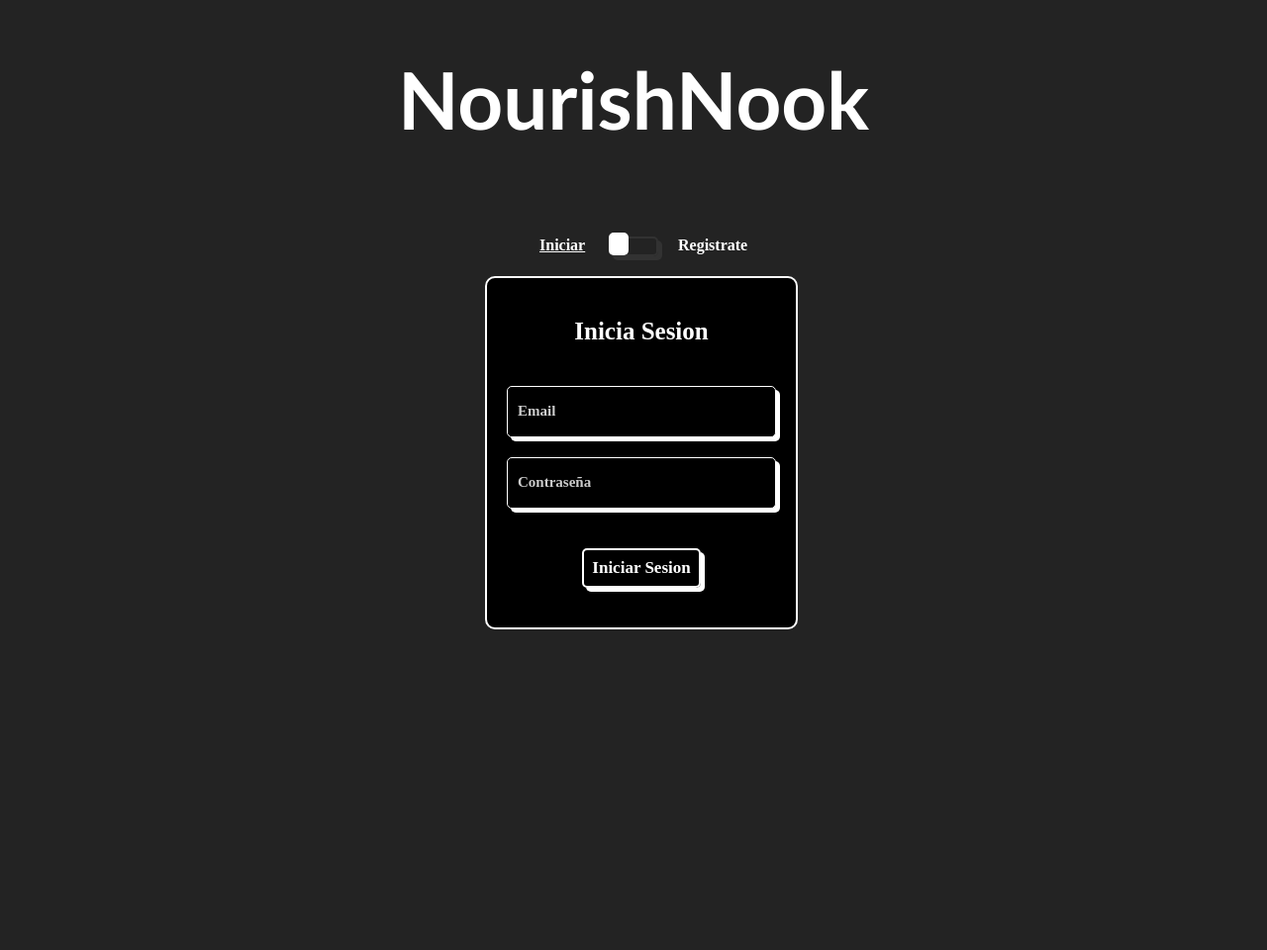
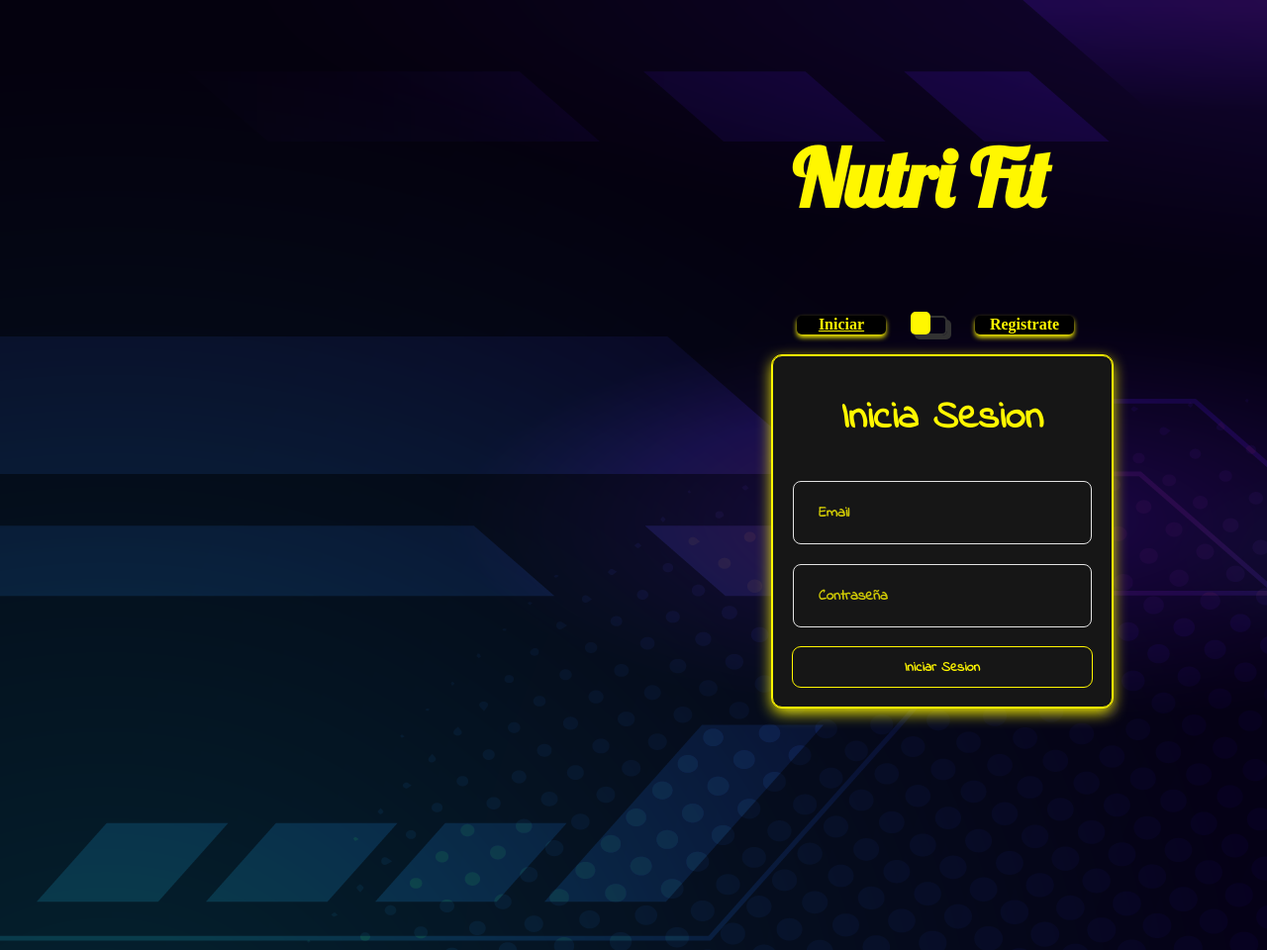
Before and after one commit to CarlosManuelEusebioAlejo/proyecto_integrador_2, a PHP site: page /singIn.html in a window 1280 px wide; the page is wider, and only the part inside the window is pictured. Shown: that part at 99% size. Before the commit the page ends 636 px from the top of that part, so only its background shows below. Run offline with PHP 8.4, Linux system fonts and the light colour scheme.

Commit message:
agrege 2da opcion de inicio de sesion, agrege una imagen de fondo, y agrege nuevos estilos

```diff
--- a/InicioSesion/singIn.html
+++ b/InicioSesion/singIn.html
@@ -11,12 +11,26 @@
     <link rel="preload" href="styles/styles.css" as="style">
     <link  href="styles/styles.css" rel="stylesheet">
     <!----Termina los styles------------------------------->
+    <!--Tipografias google fonts--------------------------->
+    <!--Primer tipografia-->
+    <link rel="preconnect" href="https://fonts.googleapis.com">
+    <link rel="preconnect" href="https://fonts.gstatic.com" crossorigin>
+    <link href="https://fonts.googleapis.com/css2?family=Lobster&display=swap" rel="stylesheet">
+    <!--primera tipografia-->
+    <!--Segunda tipografia-->
+    <link rel="preconnect" href="https://fonts.googleapis.com">
+    <link rel="preconnect" href="https://fonts.gstatic.com" crossorigin>
+    <link href="https://fonts.googleapis.com/css2?family=Indie+Flower&display=swap" rel="stylesheet">
+      <!--Fin de tipografias google fonts------------------->
+    <!----------------------------------------------------->
 
     <title>Document</title>
 </head>
 <body class="fondo-body">
+   <center>
+      <section class="imagen-fondo">
          <!--Inicio de titulo-------------------------->
-    <h1 class="titulo">NourishNook</h1>
+         <h1 class="titulo">Nutri Fit</h1>
          <!--fin de titulo----------------------------->
          <!--Inicio de sesion------------------------------------->
          <section class="cuadro-inicioSesion">
@@ -53,5 +67,7 @@
             <!--Fin de form---------------------------------------------------------------------------------------------------->
          </section>
          <!--Fin de inicio de sesion------------------------------>
+      </section>
+   </center>
    </body>
    </html>
--- a/InicioSesion/styles/styles.css
+++ b/InicioSesion/styles/styles.css
@@ -4,9 +4,10 @@
     --gris: #A0A0A0;
     /*Negro Difumidano*/
     --negro: #000000;
-    --negroMate: #000000dc;
+    --negroMate: #000000b4;
     --verde:#00FF08;
-    --bordes: #ffffff;
+    --bordes2: #ffffff;
+    --bordes2: #fff700;
     /*tablas de colores*/
     --azul: #092635;
     --verdeFuerte: #1B4242;
@@ -15,17 +16,26 @@
 }
 /*titulo*/
 .titulo{
-    font-family: 'Gill Sans', 'Gill Sans MT', Calibri, 'Trebuchet MS', sans-serif;
+    font-family: 'Lobster', sans-serif;
+
     font-size: 5rem;
     font-weight: 700;
-    color: var(--bordes);
+    color: var(--bordes2);
     text-align: center;
 
 }
 /*Fondo de la pagina*/
 .fondo-body{
-    background-color: var(--negroMate);
+    background-image: url('../fondo.png');
+  }
+
+.imagen-fondo{
+  background-color: var(--negroMate);
+  width: 1700px; /* Ancho de la imagen */
+  height: 800px; /* Alto de la imagen */
+  padding: 5rem ;
 }
+
 
 /*Seccion de inicio de sesion*/
 .cuadro-inicioSesion{
@@ -60,24 +70,34 @@
 
   .card-side::before {
     position: absolute;
+    text-align: center;
     content: 'Iniciar';
-    left: -70px;
+    left: -100px;
     top: 0;
-    width: 100px;
+    width: 90px;
     text-decoration: underline;
-    color: var(--bordes);
+    color: var(--bordes2);
     font-weight: 600;
+    border-radius: 5px;
+    box-shadow: 0 3px 5px var(--bordes2);
+    transition: 0.3s;
+    background-color: var(--negro);
   }
 
   .card-side::after {
     position: absolute;
+    text-align: center;
     content: 'Registrate';
-    left: 70px;
+    left: 80px;
     top: 0;
     width: 100px;
     text-decoration: none;
-    color: var(--bordes);
+    color: var(--bordes2);
     font-weight: 600;
+    border-radius: 5px;
+    box-shadow: 0 3px 5px var(--bordes2);
+    transition: 0.3s;
+    background-color: var(--negro);
   }
 
   .toggle {
@@ -94,8 +114,8 @@
     position: absolute;
     cursor: pointer;
     top: 0;
-    left: 0;
-    right: 0;
+    left: 15px;
+    right: -2px;
     bottom: 0;
     background-color: var(--bg-colorcolor);
     transition: 0.3s;
@@ -107,12 +127,12 @@
     content: "";
     height: 20px;
     width: 20px;
-    border: 2px solid var(--bordes);
+    border: 2px solid var(--bordes2);
     border-radius: 5px;
     left: -2px;
     bottom: 2px;
-    background-color: var(--bordes);
-    box-shadow: 0 3px 0 var(--bordes);
+    background-color: var(--bordes2);
+    box-shadow: 0 3px 0px var(--bordes2);
     transition: 0.3s;
   }
 
@@ -156,6 +176,7 @@
   }
 
   .flip-card__front, .flip-card__back {
+    font-family: 'Indie Flower', cursive;
     padding: 20px;
     position: absolute;
     display: flex;
@@ -166,8 +187,12 @@
     background: var(--negro);
     gap: 20px;
     border-radius: 10px;
-    border: 2px solid var(--bordes);
+    border: 1px solid var(--bordes2);
     /*box-shadow: 3px 5px var(--negro); sombra*/
+    background-color: #161616;
+    box-shadow: 0px 5px 15px var(--bordes2);
+    outline: 1px solid var(--bordes2);
+    border-radius: 10px;
   }
 
   .flip-card__back {
@@ -183,52 +208,77 @@
   }
 
   .title {
+    font-family: 'Indie Flower', cursive;
     margin: 20px 0 20px 0;
     font-size: 25px;
     font-weight: 900;
     text-align: center;
-    color: var(--bordes);
+    color: var(--bordes2);
+    color: var(--bordes2);
+    font-weight: 600;
+    font-size: 40px;
   }
 
   .flip-card__input {
+    font-family: 'Indie Flower', cursive;
     width: 250px;
     height: 40px;
     border-radius: 5px;
-    border: 1px solid var(--bordes);
+    /*border: 1px solid var(--bordes2);
     background-color: var(--negro);
-    box-shadow: 4px 4px var(--bordes);
+    box-shadow: 4px 4px var(--bordes2);*/
     font-size: 15px;
     font-weight: 600;
-    color: var(--bordes);
+    color: var(--bordes2);
     padding: 5px 10px;
     outline: none;
+    padding: 11px 25px;
+    background: transparent;
+    border: 1px solid #e3e3e3;
+    line-height: 1;
+    border-radius: 8px;
 
   }
 
   .flip-card__input::placeholder {
-    color: var(--bordes);
+    color: var(--bordes2);
     opacity: 0.8;
   }
 
   .flip-card__input:focus {
-    border: 2px solid var(--bordes);
+    border: 2px solid var(--bordes2);
   }
 
   .flip-card__btn:active, .button-confirm:active {
-    box-shadow: 0px 0px var(--bordes);
+    box-shadow: 0px 0px var(--bordes2);
     transform: translate(3px, 3px);
   }
 
   .flip-card__btn {
-    margin: 20px 0 20px 0;
+    /*margin: 20px 0 20px 0;
     width: 120px;
     height: 40px;
     border-radius: 5px;
-    border: 2px solid var(--bordes);
+    border: 2px solid var(--bordes2);
     background-color: var(--negroMate);
-    box-shadow: 4px 4px var(--bordes);
+    box-shadow: 4px 4px var(--bordes2);
     font-size: 17px;
     font-weight: 600;
-    color: var(--bordes);
+    color: var(--bordes2);
+    cursor: pointer;*/
+    font-family: 'Indie Flower', cursive;
+    display: block;
+    width: 100%;
+    color: var(--bordes2);
+    background-color: transparent;
+    font-weight: 600;
+    font-size: 14px;
+    margin: 0;
+    padding: 14px 13px 12px 13px;
+    border: 0;
+    outline: 1px solid var(--bordes2);
+    border-radius: 8px;
+    line-height: 1;
     cursor: pointer;
+    transition: all ease-in-out .3s;
   }
```
Also changed, not shown: InicioSesion/fondo.png (added). Lines whose indentation alone changed are shown as unchanged.
